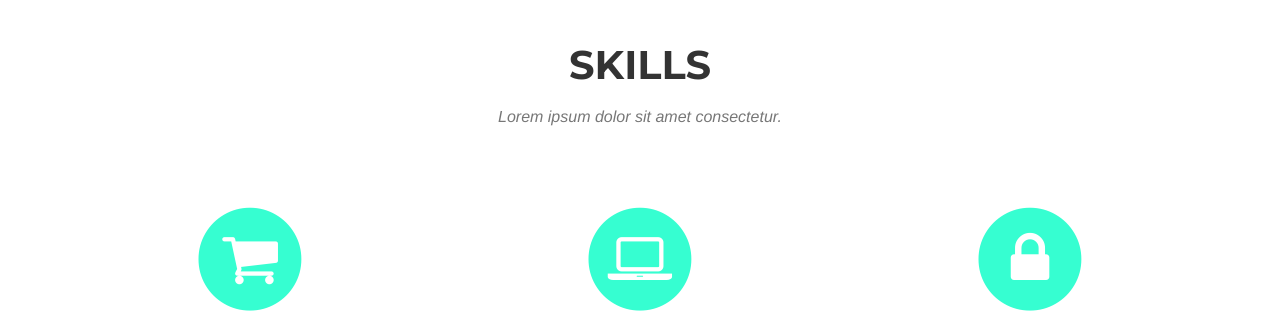
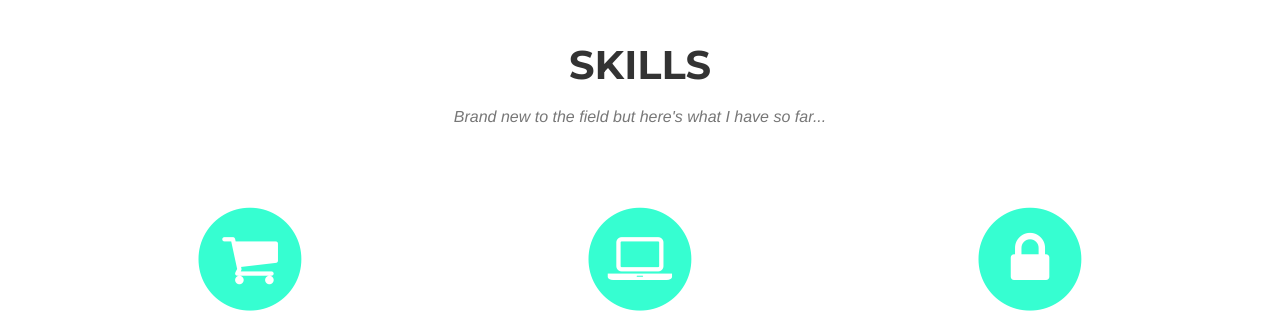
Before and after one commit to jenhardin/jenhardin.github.io, a Jekyll site: the page built from index.html, in a window 1280 px wide and 900 px high, scrolled down 713 px. Shown: the part 152-465 px from the top of the window. Built offline with Jekyll 4.4.1, drawn with Linux system fonts in a browser that asks for light colours; some web fonts are replaced.

Commit message:
Update services.html

```diff
--- a/_includes/services.html
+++ b/_includes/services.html
@@ -4,7 +4,7 @@
             <div class="row">
                 <div class="col-lg-12 text-center">
                     <h2 class="section-heading">Skills</h2>
-                    <h3 class="section-subheading text-muted">Lorem ipsum dolor sit amet consectetur.</h3>
+                    <h3 class="section-subheading text-muted">Brand new to the field but here's what I have so far...</h3>
                 </div>
             </div>
             <div class="row text-center">
```
